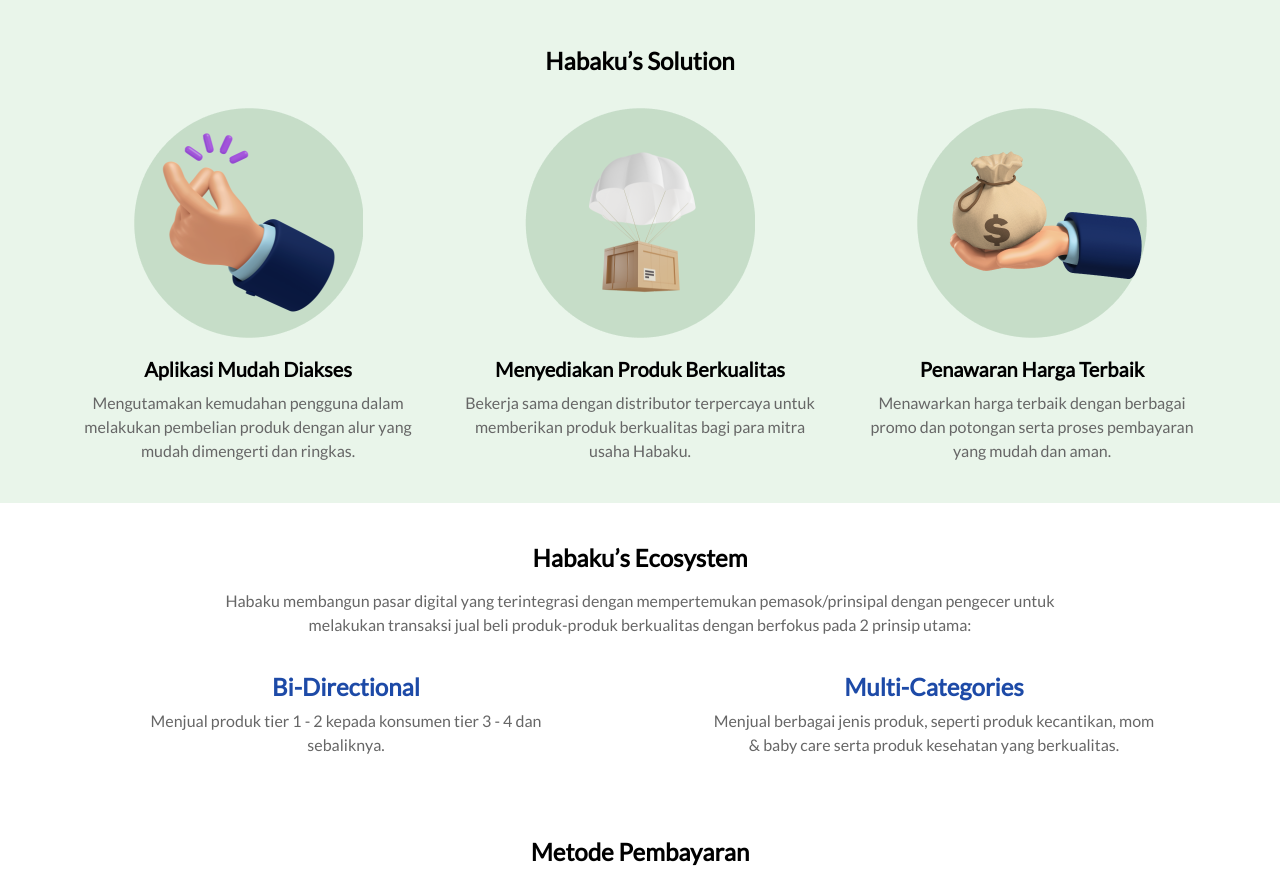
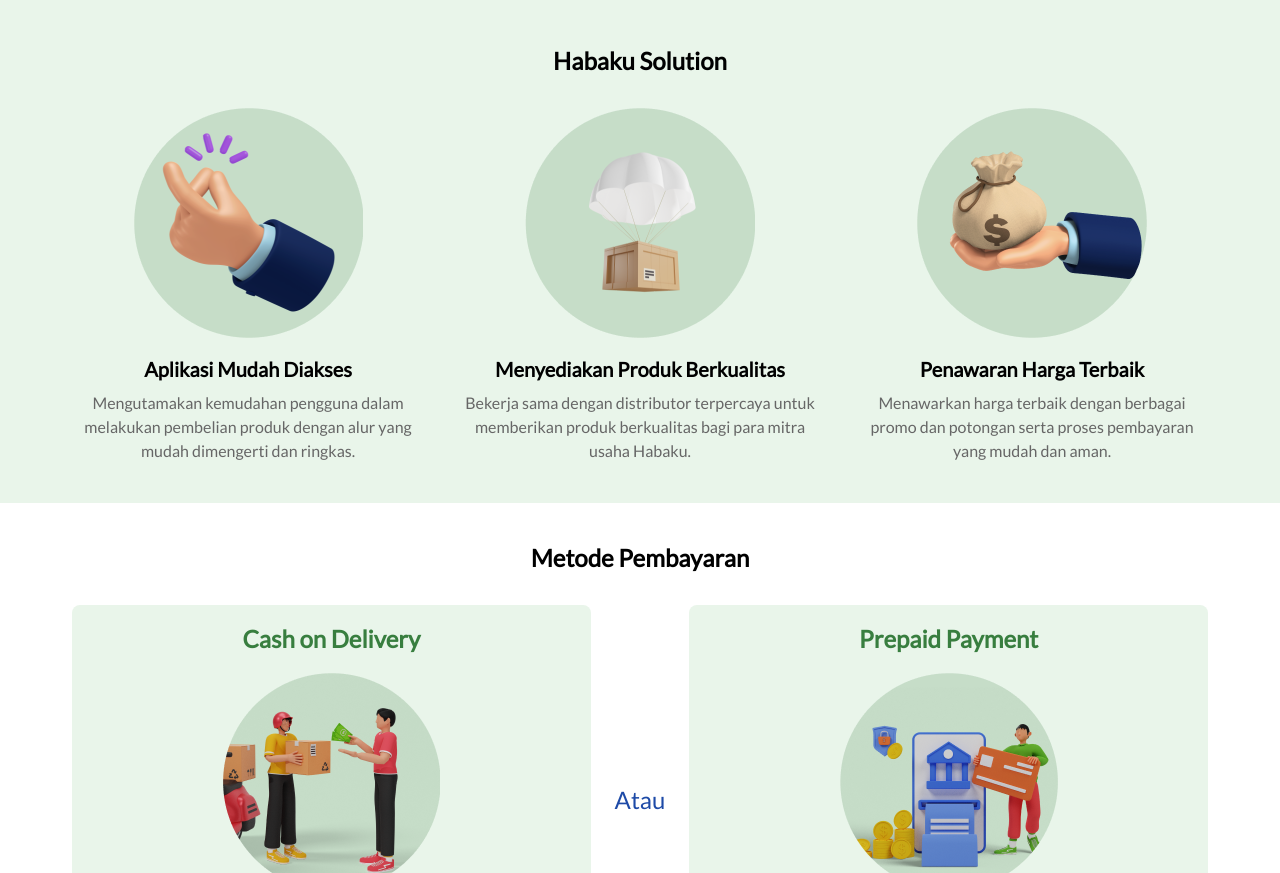
Before and after one commit to nindyilham12/habaku, a website: page public/produk.html in a window 1280 px wide. Shown: the part 79-952 px from the top of the page. Drawn offline with nearby package versions, Linux system fonts and the light colour scheme.

Commit message:
take out section produk habaku ekosistem dan change habaku solution wording

```diff
--- a/public/produk.html
+++ b/public/produk.html
@@ -77,7 +77,7 @@
             <div class="2xl:container mx-auto">
                 <div class="relative px-4 lg:px-72 2xl:px-200 pt-6 lg:pt-40 pb-6 lg:pb-40">
                     <h1 class="font-bold text-mh-head3 text-center">
-                        Habaku’s Solution
+                        Habaku Solution
                     </h1>
                     <div class="grid grid-cols-1 lg:grid-cols-3 gap-4 lg:gap-40 pt-8">
                         <div class="col-span-1 flex flex-row lg:flex-col gap-4">
@@ -121,7 +121,7 @@
     </section>
 
     <!--Section Habaku's Ecosystem-->
-    <section class="2xl:container mx-auto bg-greyscale-0">
+    <!-- <section class="2xl:container mx-auto bg-greyscale-0">
         <div class="px-4 lg:px-72 2xl:px-200 py-6 lg:py-40 text-center">
             <h1 class="font-bold text-mh-head3">
                 Habaku’s Ecosystem
@@ -150,7 +150,7 @@
                 </div>
             </div>
         </div>
-    </section>
+    </section> -->
 
     <!--Section Metode Pembayaran-->
     <section class="2xl:container mx-auto bg-greyscale-0">
```
